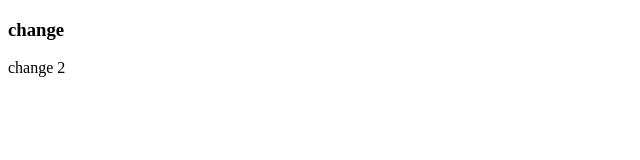
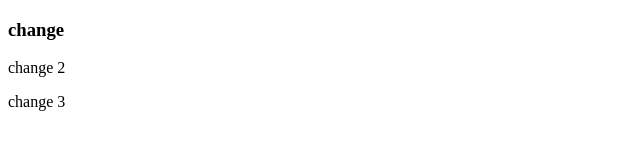
Before and after one commit to thleenius/gitdemo1, a plain HTML site: page index.html in a window 1280 px wide. Shown: the full height of the page, 0-640 px from the left. Drawn offline with Linux system fonts and the light colour scheme.

Commit message:
change 3

```diff
--- a/index.html
+++ b/index.html
@@ -10,6 +10,7 @@
 
 <h3>change</h3>
 <p>change 2</p>
+<p>change 3</p>
 
 
 </body>
```
